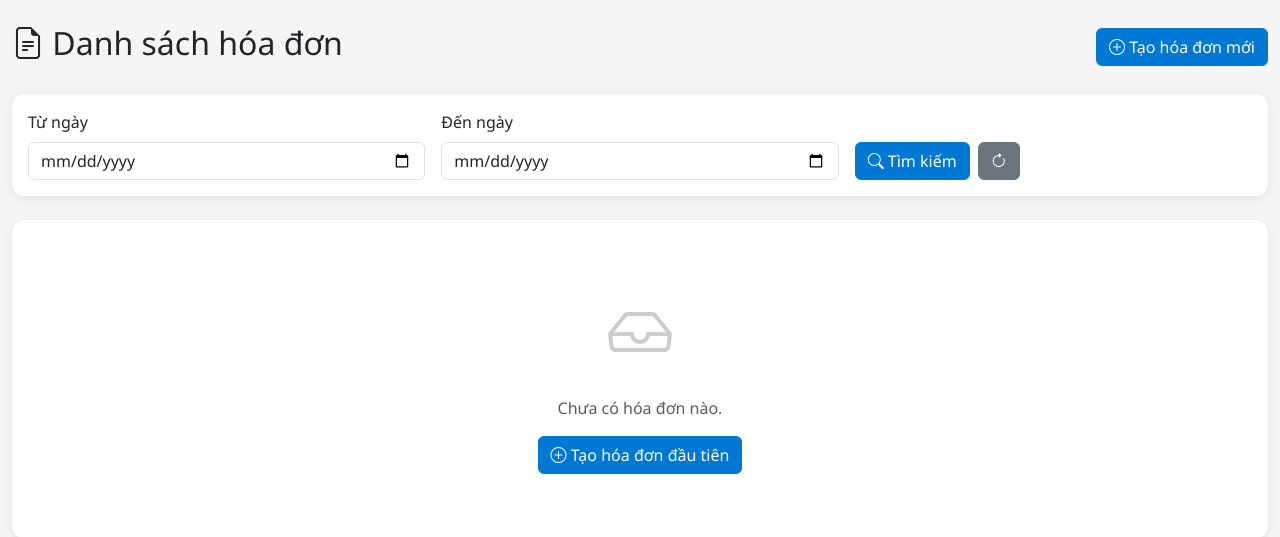
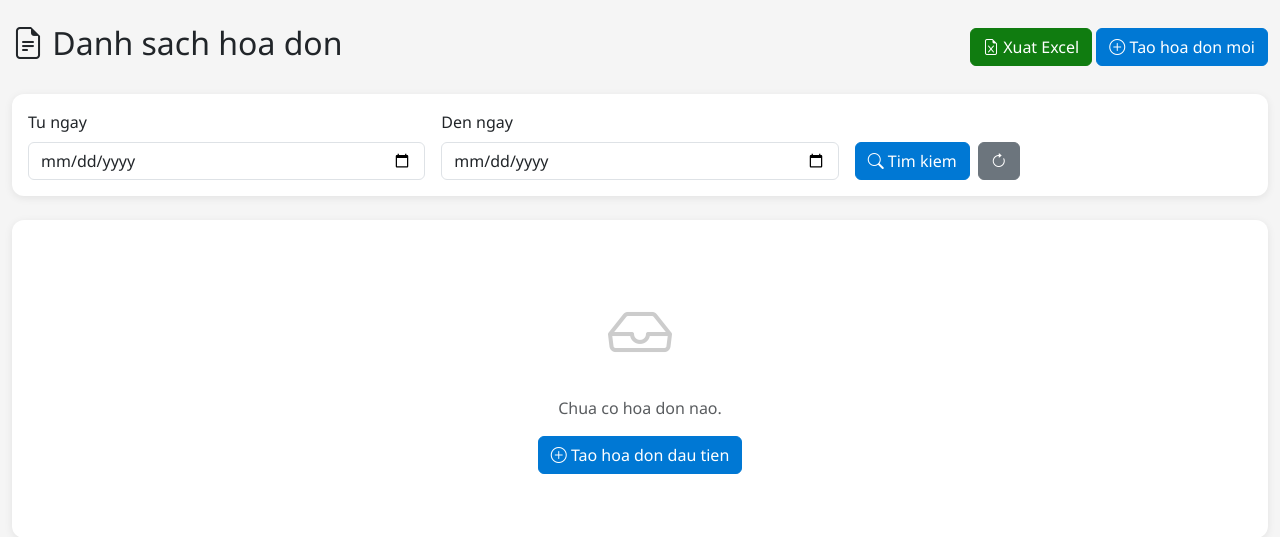
Before and after one commit to nghianh4975-cpu/hoadon-manager, a Flask app: page /invoices in a window 1280 px wide. Shown: the part 56-593 px from the top of the page. Run offline with Flask 3, Linux system fonts and the light colour scheme; the visitor is signed in with stand-in values (Sample User, id 1); data that the repository does not hold is empty.

Commit message:
Update invoice template with new features

```diff
--- a/web_hoadon/templates/invoices.html
+++ b/web_hoadon/templates/invoices.html
@@ -1,29 +1,34 @@
 {% extends "base.html" %}
 
-{% block title %}Hóa đơn - Hóa Đơn Manager{% endblock %}
+{% block title %}Hoa don - Hoa Don Manager{% endblock %}
 
 {% block content %}
 <div class="d-flex justify-content-between align-items-center mb-4">
-    <h2><i class="bi bi-file-earmark-text"></i> Danh sách hóa đơn</h2>
-    <a href="{{ url_for('new_invoice') }}" class="btn btn-primary">
-        <i class="bi bi-plus-circle"></i> Tạo hóa đơn mới
-    </a>
+    <h2><i class="bi bi-file-earmark-text"></i> Danh sach hoa don</h2>
+    <div>
+        <a href="{{ url_for('export_invoices', date_from=date_from, date_to=date_to) }}" class="btn btn-success">
+            <i class="bi bi-file-earmark-excel"></i> Xuat Excel
+        </a>
+        <a href="{{ url_for('new_invoice') }}" class="btn btn-primary">
+            <i class="bi bi-plus-circle"></i> Tao hoa don moi
+        </a>
+    </div>
 </div>
 
 <div class="card mb-4">
     <div class="card-body">
         <form method="GET" action="{{ url_for('invoices') }}" class="row g-3">
             <div class="col-md-4">
-                <label class="form-label">Từ ngày</label>
+                <label class="form-label">Tu ngay</label>
                 <input type="date" class="form-control" name="date_from" value="{{ date_from }}">
             </div>
             <div class="col-md-4">
-                <label class="form-label">Đến ngày</label>
+                <label class="form-label">Den ngay</label>
                 <input type="date" class="form-control" name="date_to" value="{{ date_to }}">
             </div>
             <div class="col-md-4 d-flex align-items-end">
                 <button type="submit" class="btn btn-primary me-2">
-                    <i class="bi bi-search"></i> Tìm kiếm
+                    <i class="bi bi-search"></i> Tim kiem
                 </button>
                 <a href="{{ url_for('invoices') }}" class="btn btn-secondary">
                     <i class="bi bi-arrow-clockwise"></i>
@@ -40,12 +45,12 @@
             <table class="table table-hover">
                 <thead>
                     <tr>
-                        <th>Số HD</th>
-                        <th>Ngày</th>
-                        <th>Cửa hàng</th>
-                        <th>Tổng tiền</th>
-                        <th>Người tạo</th>
-                        <th width="150">Thao tác</th>
+                        <th>So HD</th>
+                        <th>Ngay</th>
+                        <th>Cua hang</th>
+                        <th>Tong tien</th>
+                        <th>Nguoi tao</th>
+                        <th width="150">Thao tac</th>
                     </tr>
                 </thead>
                 <tbody>
@@ -54,7 +59,7 @@
                         <td><strong>{{ inv.invoice_number }}</strong></td>
                         <td>{{ inv.date }}</td>
                         <td>{{ inv.store_name or '-' }}</td>
-                        <td class="text-success fw-bold">{{ "{:,.0f}".format(inv.total) }}đ</td>
+                        <td class="text-success fw-bold">{{ "{:,.0f}".format(inv.total) }} VND</td>
                         <td>{{ inv.created_by }}</td>
                         <td>
                             <a href="{{ url_for('view_invoice', invoice_id=inv.id) }}" class="btn btn-sm btn-outline-primary">
@@ -63,7 +68,7 @@
                             <a href="{{ url_for('edit_invoice', invoice_id=inv.id) }}" class="btn btn-sm btn-outline-warning">
                                 <i class="bi bi-pencil"></i>
                             </a>
-                            <form method="POST" action="{{ url_for('delete_invoice', invoice_id=inv.id) }}" class="d-inline" onsubmit="return confirm('Xóa hóa đơn này?');">
+                            <form method="POST" action="{{ url_for('delete_invoice', invoice_id=inv.id) }}" class="d-inline" onsubmit="return confirm('Xoa hoa don nay?');">
                                 <button type="submit" class="btn btn-sm btn-outline-danger">
                                     <i class="bi bi-trash"></i>
                                 </button>
@@ -77,9 +82,9 @@
         {% else %}
         <div class="text-center py-5">
             <i class="bi bi-inbox" style="font-size: 4rem; color: #ccc;"></i>
-            <p class="text-muted mt-3">Chưa có hóa đơn nào.</p>
+            <p class="text-muted mt-3">Chua co hoa don nao.</p>
             <a href="{{ url_for('new_invoice') }}" class="btn btn-primary">
-                <i class="bi bi-plus-circle"></i> Tạo hóa đơn đầu tiên
+                <i class="bi bi-plus-circle"></i> Tao hoa don dau tien
             </a>
         </div>
         {% endif %}
```
